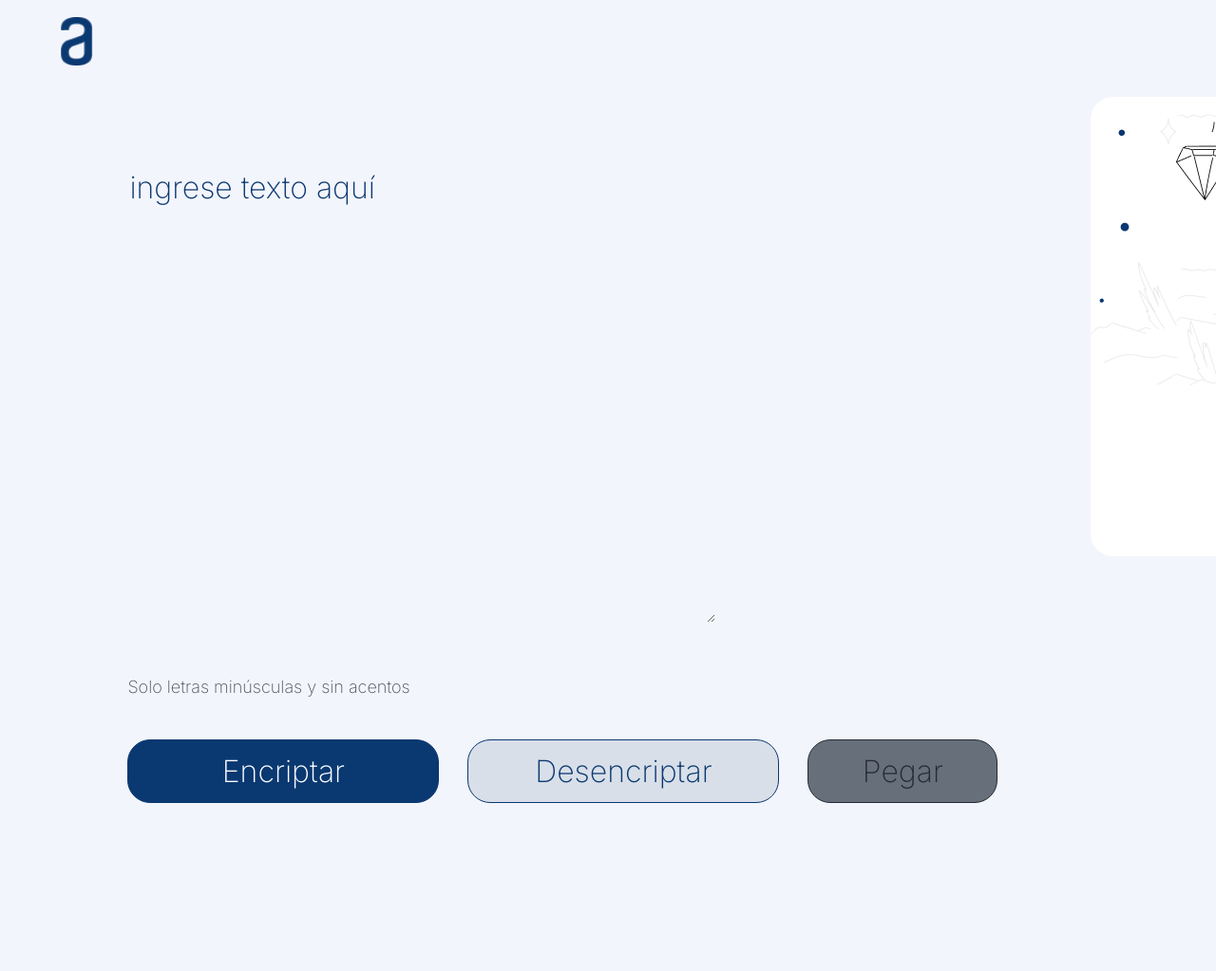
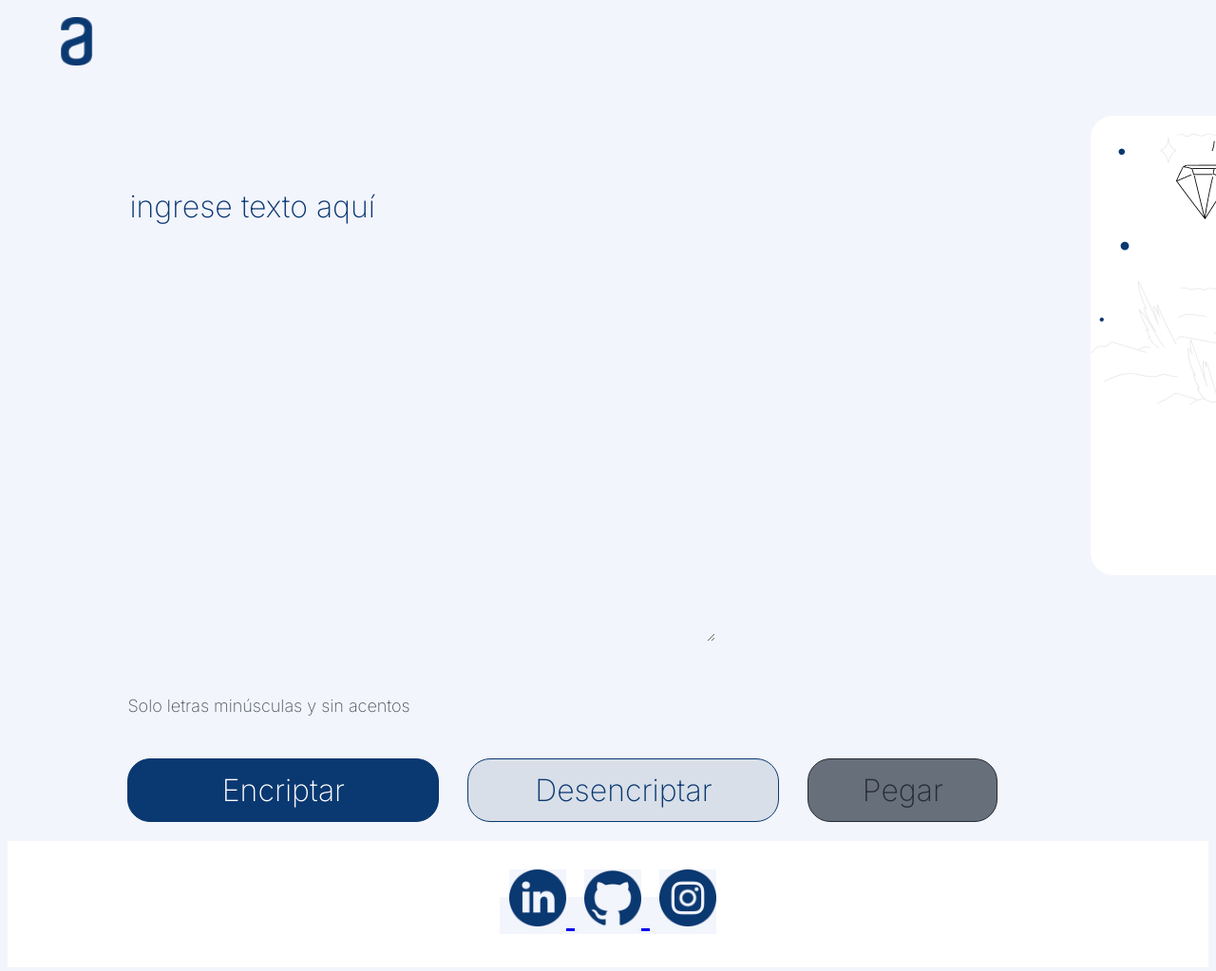
Before and after one commit to ArleyF/challengencrypter, a plain HTML site: page index.html in a window 1280 px wide. Shown: the whole page at 95% size. Before the commit the page ends 854 px from the top, so only its background shows below. Drawn offline with Linux system fonts and the light colour scheme.

Commit message:
Agregando el footer

```diff
--- a/index.html
+++ b/index.html
@@ -37,8 +37,20 @@
                 <button class="btn-copiar"  onclick="btnCopiar()">Copiar</button>
             </div>
         </section>
-
     </main>
+    <footer>
+        <div class="container">
+          <a href="https://www.linkedin.com/in/arley-fuentes/" target="_blank">
+            <img class="icono" src="imagenes/linkedin.png" alt="linkedin">
+          </a>
+          <a href="https://github.com/ArleyF" target="_blank">
+            <img class="icono" src="imagenes/github.png" alt="Twitter">
+          </a>
+          <a href="https://www.instagram.com/arleyfuentes/" target="_blank">
+            <img class="icono" src="imagenes/instagram.png" alt="Instagram">
+          </a>
+        </div>
+      </footer>
 <script src='script.js'></script>
 </body>
 
--- a/style.css
+++ b/style.css
@@ -17,6 +17,7 @@ main{
     display: flex;
     width: 80%; /* establece un ancho para el elemento main */
     margin: 0 auto;
+    padding: 20px;
 
 }
 
@@ -108,3 +109,20 @@ main{
     color: #495057;
     font-size: 18px;
 }
+
+.container{
+    background-color: white;
+    text-align: center;
+    padding: 30px;
+}
+
+.icono{
+    width: 60px;
+    height: 60px;
+    margin-left: 10px;
+}
+
+.icono:hover{
+    width: 65px;
+    height: 65px;
+}
```
Also changed, not shown: imagenes/github.png (added), imagenes/instagram.png (added), imagenes/linkedin.png (added).
